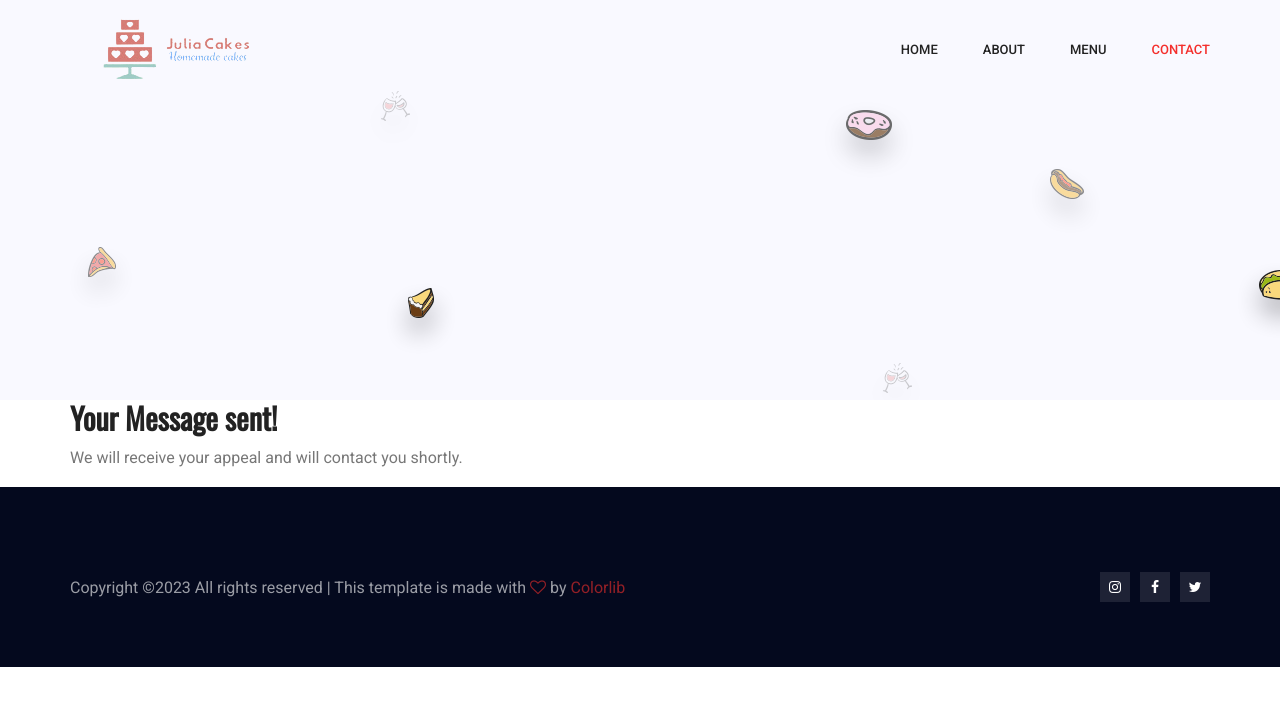
After one commit to Tosic48/food_bar, a Django app: page /message_sent/ in a window 1280 px wide. The commit adds this page. Shown: the top 706 px of the page. Run offline with Django 4.2, Linux system fonts and the light colour scheme; some libraries are stand-ins or nearby versions.

Commit message:
created forms Contact me

```diff
--- a/main/static/main/js/contact.js
+++ b/main/static/main/js/contact.js
@@ -30,7 +30,7 @@ $(document).ready(function(){
                 },
                 message: {
                     required: true,
-                    minlength: 20
+                    minlength: 5
                 }
             },
             messages: {
--- /dev/null
+++ b/main/templates/main/message_sent.html
@@ -0,0 +1,132 @@
+{% load static %}
+{% load bootstrap4 %}
+<!doctype html>
+<html lang="en">
+
+<head>
+    <!-- Required meta tags -->
+    <meta charset="utf-8">
+    <meta name="viewport" content="width=device-width, initial-scale=1, shrink-to-fit=no">
+    <link rel="icon" href="{% static 'main/img/favicon.png' %}" type="image/png">
+    <title>Message sent</title>
+    <!-- Bootstrap CSS -->
+    <link rel="stylesheet" href="{% static 'main/css/bootstrap.css' %}">
+    <link rel="stylesheet" href="{% static 'main/vendors/linericon/style.css' %}">
+    <link rel="stylesheet" href="{% static 'main/css/font-awesome.min.css' %}">
+    <link rel="stylesheet" href="{% static 'main/vendors/owl-carousel/owl.carousel.min.css' %}">
+    <link rel="stylesheet" href="{% static 'main/vendors/lightbox/simpleLightbox.css' %}">
+    <link rel="stylesheet" href="{% static 'main/vendors/nice-select/css/nice-select.css' %}">
+    <link rel="stylesheet" href="{% static 'main/vendors/animate-css/animate.css' %}">
+    <!-- main css -->
+    <link rel="stylesheet" href="{% static 'main/css/style.css' %}">
+    <link rel="stylesheet" href="{% static 'main/css/responsive.css' %}"></head>
+
+<body>
+
+    <!--================Header Menu Area =================-->
+    <header class="header_area">
+        <div class="main_menu">
+            <nav class="navbar navbar-expand-lg navbar-light">
+                <div class="container">
+                    <!-- Brand and toggle get grouped for better mobile display -->
+                    <a class="navbar-brand logo_h" href="{% url 'main:home' %}">
+                        <img class="logo-1" src="{% static 'main/img/logo.png' %}" alt="">
+                        <img class="logo-2" src="{% static 'main/img/logo-2.png' %}" alt="">
+                    </a>
+                    <button class="navbar-toggler" type="button" data-toggle="collapse" data-target="#navbarSupportedContent" aria-controls="navbarSupportedContent"
+                        aria-expanded="false" aria-label="Toggle navigation">
+                        <span class="icon-bar"></span>
+                        <span class="icon-bar"></span>
+                        <span class="icon-bar"></span>
+                    </button>
+                    <!-- Collect the nav links, forms, and other content for toggling -->
+                    <div class="collapse navbar-collapse offset" id="navbarSupportedContent">
+                        <ul class="nav navbar-nav menu_nav ml-auto">
+                            <li class="nav-item"><a class="nav-link" href="{% url 'main:home' %}">Home</a></li>
+                            <li class="nav-item"><a class="nav-link" href="{% url 'main:about-us' %}">About</a></li>
+                            <li class="nav-item"><a class="nav-link" href="{% url 'main:menu' %}">Menu</a></li>
+                            <li class="nav-item active"><a class="nav-link" href="{% url 'main:contact' %}">Contact</a></li>
+                        </ul>
+                    </div>
+                </div>
+            </nav>
+        </div>
+    </header>
+    <!--================Header Menu Area =================-->
+
+    <!--================ Banner Area =================-->
+    <section class="banner_area">
+        <div class="banner_inner d-flex align-items-center">
+            <div class="shape shape1"></div>
+            <div class="shape shape2"></div>
+            <div class="shape shape3"></div>
+            <div class="shape shape4"></div>
+            <div class="shape shape5"></div>
+            <div class="shape shape6"></div>
+            <div class="shape shape7"></div>
+        </div>
+    </section>
+    <!--================End Banner Area =================-->
+
+    <!--================Contact Area =================-->
+    <div class="site-section" style="overflow: hidden">
+        <div class="container">
+            <h2>Your Message sent!</h2>
+            <p>We will receive your appeal and will contact you shortly.</p>
+        </div>
+    </div>
+    <!--================Contact Area =================-->
+
+    <!--================ start footer Area  =================-->
+    <footer class="footer-area p_60" style="padding-bottom: 65px;">
+        <div class="container">
+            <div class="row footer-bottom d-flex justify-content-between align-items-center">
+                <p class="col-lg-8 col-md-8 footer-text m-0"><!-- Link back to Colorlib can't be removed. Template is licensed under CC BY 3.0. -->
+Copyright &copy;<script>document.write(new Date().getFullYear());</script> All rights reserved | This template is made with <i class="fa fa-heart-o" aria-hidden="true"></i> by <a href="https://colorlib.com" target="_blank">Colorlib</a>
+<!-- Link back to Colorlib can't be removed. Template is licensed under CC BY 3.0. --></p>
+				<div class="col-lg-4 col-md-4 footer-social">
+					<a href="https://www.instagram.com/julia.cakes_/"><i class="fa fa-instagram"></i></a>
+					<a href="#"><i class="fa fa-facebook"></i></a>
+					<a href="#"><i class="fa fa-twitter"></i></a>
+				</div>
+            </div>
+        </div>
+    </footer>
+    <!--================ End footer Area  =================-->
+
+    <!--================Contact Success and Error message Area =================-->
+
+    <!--================End Contact Success and Error message Area =================-->
+
+
+
+
+    <!-- Optional JavaScript -->
+    <!-- jQuery first, then Popper.js, then Bootstrap JS -->
+    <script src="{% static 'main/js/jquery-3.2.1.min.js' %}"></script>
+    <script src="{% static 'main/js/popper.js' %}"></script>
+    <script src="{% static 'main/js/bootstrap.min.js' %}"></script>
+    <script src="{% static 'main/js/stellar.js' %}"></script>
+    <script src="{% static 'main/vendors/lightbox/simpleLightbox.min.js' %}"></script>
+    <script src="{% static 'main/vendors/nice-select/js/jquery.nice-select.min.js' %}"></script>
+    <script src="{% static 'main/vendors/isotope/imagesloaded.pkgd.min.js' %}"></script>
+    <script src="{% static 'main/vendors/isotope/isotope-min.js' %}"></script>
+    <script src="{% static 'main/vendors/owl-carousel/owl.carousel.min.js' %}"></script>
+    <script src="{% static 'main/js/jquery.ajaxchimp.min.js' %}"></script>
+    <script src="{% static 'main/js/mail-script.js' %}"></script>
+    <script src="{% static 'main/vendors/counter-up/jquery.waypoints.min.js' %}"></script>
+    <script src="{% static 'main/vendors/counter-up/jquery.counterup.js' %}"></script>
+    <script src="{% static 'main/vendors/popup/jquery.magnific-popup.min.js' %}"></script>
+    <script src="{% static 'main/vendors/swiper/js/swiper.min.js' %}"></script>
+    <script src="{% static 'main/vendors/scroll/jquery.mCustomScrollbar.js' %}"></script>
+    <!-- contact js -->
+    <script src="{% static 'main/js/jquery.form.js' %}"></script>
+    <script src="{% static 'main/js/jquery.validate.min.js' %}"></script>
+    <script src="{% static 'main/js/contact.js' %}"></script>
+    <!--gmaps Js-->
+    <script src="https://maps.googleapis.com/maps/api/js?key=AIzaSyCjCGmQ0Uq4exrzdcL6rvxywDDOvfAu6eE"></script>
+    <script src="{% static 'main/js/gmaps.min.js' %}"></script>
+    <script src="{% static 'main/js/theme.js' %}"></script>
+</body>
+
+</html>
--- a/main/urls.py
+++ b/main/urls.py
@@ -1,6 +1,6 @@
 from django.urls import path
 from .views import index, AboutView, ContactView, MenuListView, FBLoginView, FBLogoutView, \
-    RegisterUserView, RegisterDoneView, OrderDoneView, ReviewCreatedView, CakeDetailView
+    RegisterUserView, RegisterDoneView, OrderDoneView, ReviewCreatedView, CakeDetailView, MessageSentView
 
 app_name = 'main'
 
@@ -17,5 +17,6 @@ urlpatterns = [
     path('accounts/register/', RegisterUserView.as_view(), name='register'),
     path('accounts/register/done/', RegisterDoneView.as_view(), name='register_done'),
     path('order_done/', OrderDoneView.as_view(), name='order_done'),
+    path('message_sent/', MessageSentView.as_view(), name='message_sent'),
 
 ]
--- a/main/views.py
+++ b/main/views.py
@@ -5,7 +5,7 @@ from django.urls import reverse_lazy
 from django.views.generic import TemplateView, ListView, CreateView, DetailView
 from django.core.paginator import Paginator
 
-from .forms import RegisterUserForm, ReviewForm, send_email
+from .forms import RegisterUserForm, ReviewForm, send_email, send_email2
 from .models import Cakes, Review
 from django.shortcuts import render
 
@@ -29,6 +29,16 @@ class AboutView(TemplateView):
 
 class ContactView(TemplateView):
     template_name = 'main/contact.html'
+
+    def post(self, request):
+        name = request.POST.get('name')
+        email = request.POST.get('email')
+        phone = request.POST.get('subject')
+        text = request.POST.get('text')
+
+        send_email2(name, email, phone, text)
+
+        return render(request, 'main/message_sent.html')
 
 
 class MenuListView(ListView):
@@ -86,6 +96,10 @@ class OrderDoneView(TemplateView):
     template_name = 'main/order_done.html'
 
 
+class MessageSentView(TemplateView):
+    template_name = 'main/message_sent.html'
+
+
 class CakeDetailView(DetailView):
     model = Cakes
     template_name = 'main/cake_detail.html'
```
Also changed, not shown: main/forms.py (+21 -3 lines), main/templates/main/contact.html (+4 -11 lines).
